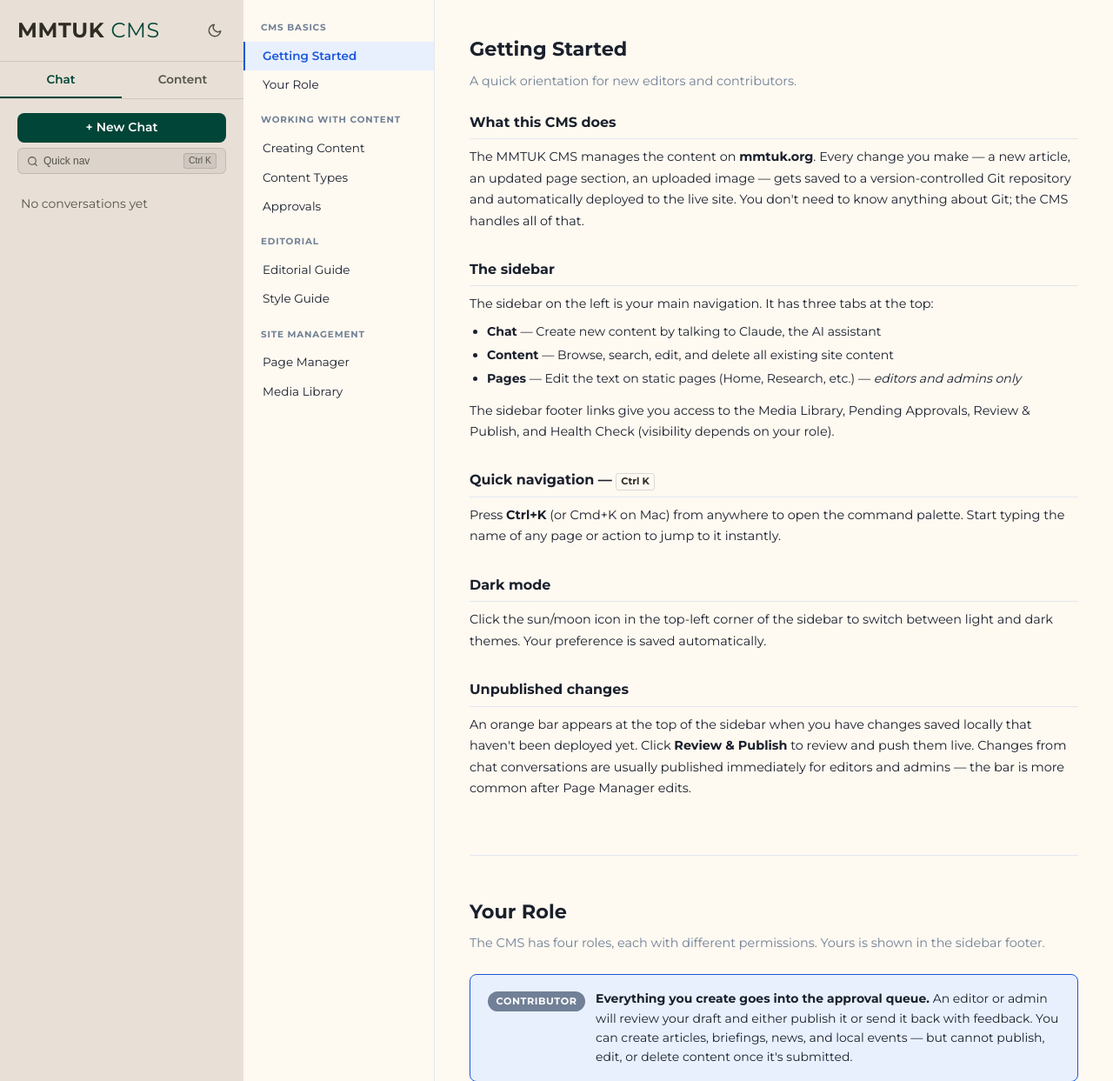
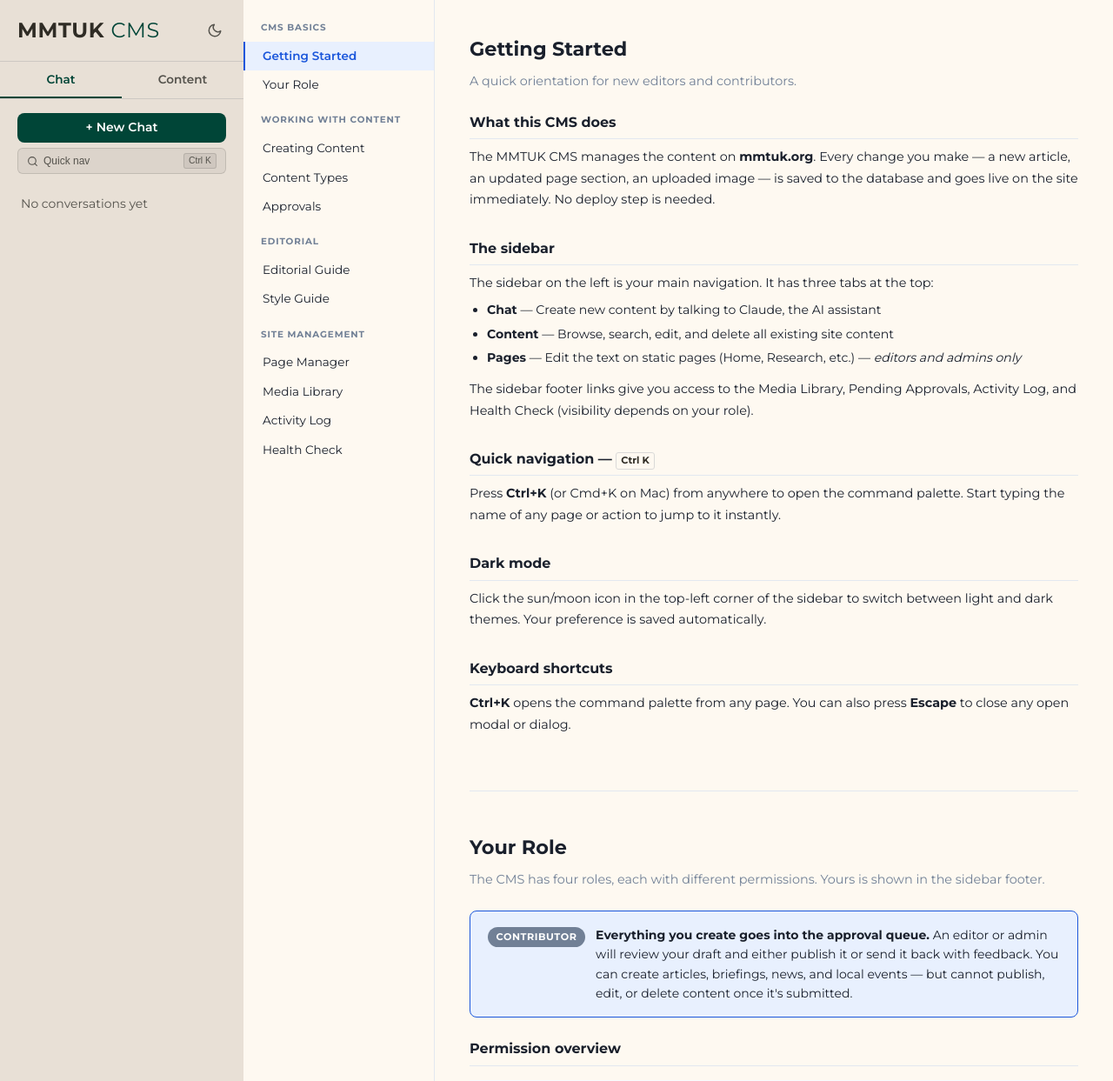
Before and after one commit to ChrisB2025/mmtuk-cms, a Django app: page /cms/help/ in a window 1280 px wide. Shown: the top 1243 px of the page at 87% size. Run offline with Django 5.2, Linux system fonts and the light colour scheme; the visitor is signed in with stand-in values (Sample User, id 1); some libraries are stand-ins or nearby versions.

Commit message:
fix: Update help section for Django monolith CMS
- Remove all references to git commits, deploys, and "push to go live"
  — content saves to DB and is live immediately
- Update URL import workflow to reflect opt-in scraping (not automatic)
- Add tip about using "add"/"import" keywords to trigger briefing import
- Document delete-with-redirect feature
- Add Activity Log and Health Check help sections
- Update image format info (auto-converts to WebP)
- Remove obsolete "Review & Publish" and "unpublished changes" references

Co-Authored-By: Claude Opus 4.6 <noreply@anthropic.com>

```diff
--- a/chat/templates/chat/help.html
+++ b/chat/templates/chat/help.html
@@ -389,6 +389,8 @@
     <div class="help-nav-title">Site Management</div>
     <a class="help-nav-link" href="#page-manager">Page Manager</a>
     <a class="help-nav-link" href="#media">Media Library</a>
+    <a class="help-nav-link" href="#activity-log">Activity Log</a>
+    <a class="help-nav-link" href="#health-check">Health Check</a>
   </nav>
 
   <!-- ── Right content ──────────────────────────────────────── -->
@@ -402,7 +404,7 @@
       <p class="section-intro">A quick orientation for new editors and contributors.</p>
 
       <h3>What this CMS does</h3>
-      <p>The MMTUK CMS manages the content on <strong>mmtuk.org</strong>. Every change you make — a new article, an updated page section, an uploaded image — gets saved to a version-controlled Git repository and automatically deployed to the live site. You don't need to know anything about Git; the CMS handles all of that.</p>
+      <p>The MMTUK CMS manages the content on <strong>mmtuk.org</strong>. Every change you make — a new article, an updated page section, an uploaded image — is saved to the database and goes live on the site immediately. No deploy step is needed.</p>
 
       <h3>The sidebar</h3>
       <p>The sidebar on the left is your main navigation. It has three tabs at the top:</p>
@@ -411,7 +413,7 @@
         <li><strong>Content</strong> — Browse, search, edit, and delete all existing site content</li>
         <li><strong>Pages</strong> — Edit the text on static pages (Home, Research, etc.) — <em>editors and admins only</em></li>
       </ul>
-      <p>The sidebar footer links give you access to the Media Library, Pending Approvals, Review &amp; Publish, and Health Check (visibility depends on your role).</p>
+      <p>The sidebar footer links give you access to the Media Library, Pending Approvals, Activity Log, and Health Check (visibility depends on your role).</p>
 
       <h3>Quick navigation — <kbd>Ctrl K</kbd></h3>
       <p>Press <strong>Ctrl+K</strong> (or Cmd+K on Mac) from anywhere to open the command palette. Start typing the name of any page or action to jump to it instantly.</p>
@@ -419,8 +421,8 @@
       <h3>Dark mode</h3>
       <p>Click the sun/moon icon in the top-left corner of the sidebar to switch between light and dark themes. Your preference is saved automatically.</p>
 
-      <h3>Unpublished changes</h3>
-      <p>An orange bar appears at the top of the sidebar when you have changes saved locally that haven't been deployed yet. Click <strong>Review &amp; Publish</strong> to review and push them live. Changes from chat conversations are usually published immediately for editors and admins — the bar is more common after Page Manager edits.</p>
+      <h3>Keyboard shortcuts</h3>
+      <p><strong>Ctrl+K</strong> opens the command palette from any page. You can also press <strong>Escape</strong> to close any open modal or dialog.</p>
     </section>
 
     <hr class="help-divider">
@@ -568,12 +570,15 @@
         <div class="pathway-header">B — Import from a URL (Substack, blogs, etc.)</div>
         <ol>
           <li>Start a new chat</li>
-          <li>Paste the URL of a Substack post, blog article, or any web page</li>
-          <li>Claude automatically scrapes the title, author, date, body, and header image</li>
+          <li>Tell Claude to <strong>add</strong> or <strong>import</strong> the article — e.g. <em>"Add this briefing: https://example.substack.com/p/article"</em></li>
+          <li>Claude scrapes the title, author, date, body, and header image</li>
           <li>Review the preview — check title, author, and publication date are correct</li>
           <li>Say "yes" or "create it" to confirm</li>
           <li>Content is created with full source attribution automatically included</li>
         </ol>
+        <div class="help-callout info">
+          <strong>Tip:</strong> If you paste a URL without asking Claude to import it, it will be treated as a normal conversation — Claude won't automatically try to create a briefing from it. Use words like "add", "import", or "create briefing from" to trigger the import workflow.
+        </div>
       </div>
 
       <div class="pathway">
@@ -590,7 +595,7 @@
 
       <h3>What happens after you submit</h3>
       <div class="help-callout info">
-        <strong>Editors and admins:</strong> Content publishes immediately. You'll see a confirmation message in the chat. A green "Saved and published" notice confirms the change has been committed and will deploy on the next push.<br><br>
+        <strong>Editors and admins:</strong> Content publishes immediately and is live on the site. You'll see a confirmation message in the chat.<br><br>
         <strong>Contributors and Group Leads (outside own group):</strong> Content is saved as a draft and sent for approval. You'll see "Your [type] has been saved and is awaiting approval." Watch for the notification on your next login.
       </div>
 
@@ -599,7 +604,7 @@
       <p>For quick frontmatter edits (changing a title, date, or featured flag without touching the body), use the <strong>Quick Edit</strong> option instead — it opens an inline form.</p>
 
       <h3>Deleting content</h3>
-      <p>Find the item in the Content browser and click <strong>Delete</strong>. You'll be asked to confirm. Deletion is permanent — editors and admins only.</p>
+      <p>Find the item in the Content browser and click <strong>Delete</strong>. You'll be asked to confirm and can optionally set a <strong>redirect</strong> — visitors to the old URL will be sent to the page you choose (e.g. the articles index). This preserves SEO and avoids broken links. Deletion is permanent — editors and admins only.</p>
     </section>
 
     <hr class="help-divider">
@@ -766,7 +771,7 @@
         <li>Left panel: metadata (title, type, author, slug, date)</li>
         <li>Right panel: full markdown preview — exactly how it will appear on the site</li>
         <li>Check: Does it meet our editorial standards? Is the category correct? Is the slug sensible?</li>
-        <li>Click <strong>Approve &amp; Publish</strong> — it commits to git and deploys</li>
+        <li>Click <strong>Approve &amp; Publish</strong> — it goes live on the site immediately</li>
         <li>Or click <strong>Reject</strong> — enter feedback; the contributor is notified on their next login</li>
       </ol>
 
@@ -940,8 +945,7 @@
         <li>You'll see a list of sections (Hero, Features, FAQ, etc.)</li>
         <li>Click <strong>Edit</strong> next to the section you want to change</li>
         <li>Fill in or update the fields</li>
-        <li>Click <strong>Save &amp; Publish</strong></li>
-        <li>The change commits to git and will deploy automatically on the next push</li>
+        <li>Click <strong>Save &amp; Publish</strong> — the change is live on the site immediately</li>
       </ol>
 
       <h3>Field types</h3>
@@ -1000,7 +1004,7 @@
         <li>Click <strong>Media Library</strong> in the sidebar footer</li>
         <li>Click <strong>Upload Image</strong></li>
         <li>Select a file — JPG, PNG, WebP, or GIF, max 10 MB</li>
-        <li>The image is saved to the repository and a path like <code>/images/my-image.webp</code> is shown</li>
+        <li>The image is uploaded and a path like <code>/images/my-image.webp</code> is shown</li>
         <li>Copy that path and paste it into any image field in a content form or page editor</li>
       </ol>
 
@@ -1012,7 +1016,7 @@
         <tbody>
           <tr>
             <td>Format</td>
-            <td>WebP preferred — smaller files, same quality. The CMS accepts JPG and PNG and stores them as-is</td>
+            <td>The CMS accepts JPG, PNG, and WebP. Uploaded images via chat are automatically optimised and converted to WebP for smaller file sizes</td>
           </tr>
           <tr>
             <td>File size</td>
@@ -1035,6 +1039,61 @@
 
       <h3>Deleting images</h3>
       <p>Images can be deleted from the Media Library, but check first that they are not in use on any page or article. Deleting an image that is referenced in content will cause a broken image on the live site.</p>
+    </section>
+
+    <hr class="help-divider">
+
+    <!-- ═══════════════════════════════════════════════════════ -->
+    <!-- 10. ACTIVITY LOG                                         -->
+    <!-- ═══════════════════════════════════════════════════════ -->
+    <section class="help-section" id="activity-log">
+      <h2>Activity Log</h2>
+      <p class="section-intro">A chronological audit trail of every content change on the site.</p>
+
+      <div class="help-callout warning">
+        <strong>Editors and Admins only.</strong> The Activity Log is not visible to contributors or group leads.
+      </div>
+
+      <h3>What it shows</h3>
+      <ul>
+        <li><strong>Who</strong> made the change (user name and role)</li>
+        <li><strong>What</strong> changed (content type, title, action — create, edit, delete)</li>
+        <li><strong>When</strong> the change was made</li>
+        <li>For deletions: whether a redirect was set and where it points</li>
+      </ul>
+
+      <h3>When to use it</h3>
+      <ul>
+        <li>Checking who last edited a piece of content</li>
+        <li>Verifying that a contributor's draft was approved (and by whom)</li>
+        <li>Reviewing recent site changes after a handover or holiday</li>
+        <li>Investigating unexpected content changes</li>
+      </ul>
+    </section>
+
+    <hr class="help-divider">
+
+    <!-- ═══════════════════════════════════════════════════════ -->
+    <!-- 11. HEALTH CHECK                                         -->
+    <!-- ═══════════════════════════════════════════════════════ -->
+    <section class="help-section" id="health-check">
+      <h2>Health Check</h2>
+      <p class="section-intro">A diagnostic page that verifies the site is working correctly.</p>
+
+      <div class="help-callout warning">
+        <strong>Admins only.</strong> The Health Check is not visible to other roles.
+      </div>
+
+      <h3>What it checks</h3>
+      <ul>
+        <li><strong>Database connection</strong> — can the site reach PostgreSQL?</li>
+        <li><strong>Content counts</strong> — how many articles, briefings, news items, events, and bios exist</li>
+        <li><strong>Page data files</strong> — are all JSON page data files present and valid?</li>
+        <li><strong>Static files</strong> — can the site serve CSS, JS, and images?</li>
+      </ul>
+
+      <h3>When to use it</h3>
+      <p>If something seems wrong with the site — pages not loading, content missing, or errors appearing — check the Health Check first. It will flag the specific component that is failing.</p>
     </section>
 
   </div><!-- /help-content -->
```
